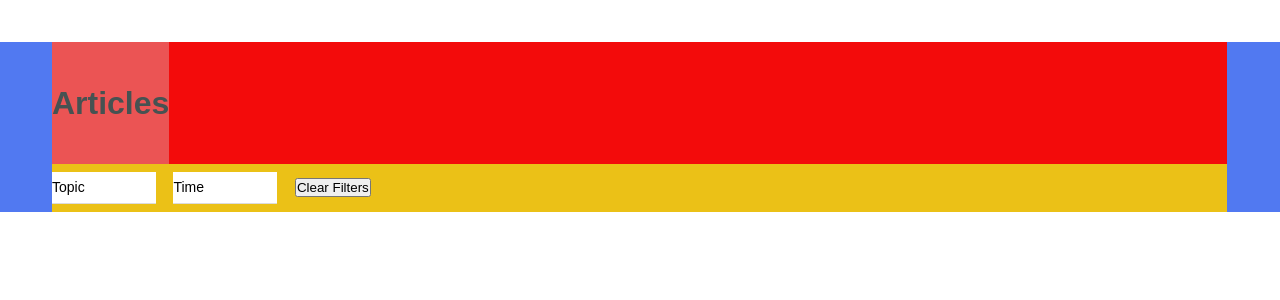
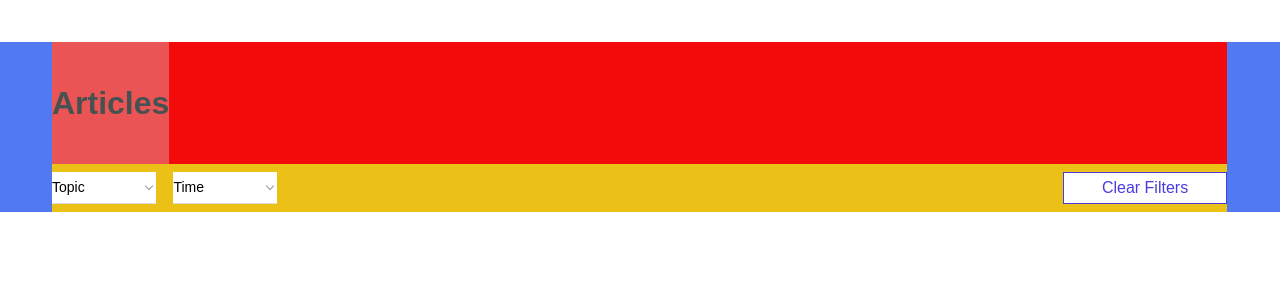
Before and after one commit to LukaszKolodziejski/XXXL_Global-News-1, a React (Create React App) app: page / in a window 1280 px wide. Shown: the top 300 px of the page. Built offline with nearby package versions, Linux system fonts and the light colour scheme.

Commit message:
styles Clear Button

```diff
--- a/package.json
+++ b/package.json
@@ -3,6 +3,9 @@
   "version": "0.1.0",
   "private": true,
   "dependencies": {
+    "@fortawesome/fontawesome-svg-core": "^1.2.29",
+    "@fortawesome/free-solid-svg-icons": "^5.13.1",
+    "@fortawesome/react-fontawesome": "^0.1.11",
     "@testing-library/jest-dom": "^4.2.4",
     "@testing-library/react": "^9.5.0",
     "@testing-library/user-event": "^7.2.1",
--- a/src/components/Navigation/Filters/Filters.js
+++ b/src/components/Navigation/Filters/Filters.js
@@ -25,20 +25,26 @@ class Filters extends Component {
       <Fragment>
         <nav className={styles.Filters}>
           <div className={styles.Dropdown}>
-            <button className={styles.Dropbtn}>{dropdown[0].name}</button>
+            <button className={styles.Dropbtn}>
+              <span>{dropdown[0].name}</span>
+              <div className={styles.Dropbtn__arrow}></div>
+            </button>
             <div className={styles.Dropdown__content}>
               <div>{dropdown[0].kindOf[0]}</div>
               <div>{dropdown[0].kindOf[1]}</div>
             </div>
           </div>
           <div className={styles.Dropdown}>
-            <button className={styles.Dropbtn}>{dropdown[1].name}</button>
+            <button className={styles.Dropbtn}>
+              <span>{dropdown[1].name}</span>
+              <div className={styles.Dropbtn__arrow}></div>
+            </button>
             <div className={styles.Dropdown__content}>
               <div>{dropdown[1].kindOf[0]}</div>
               <div>{dropdown[1].kindOf[1]}</div>
             </div>
           </div>
-          <button className="clear">Clear Filters</button>
+          <button className={styles.Clearbtn}>Clear Filters</button>
         </nav>
       </Fragment>
     );
--- a/src/components/Navigation/Filters/css/Filters.module.css
+++ b/src/components/Navigation/Filters/css/Filters.module.css
@@ -49,4 +49,31 @@
   text-align: left;
   cursor: pointer;
 }
+
+.Dropbtn__arrow {
+  display: inline-block;
+  float: right;
+  border-right: 1.5px solid #969696;
+  border-bottom: 1.5px solid #969696;
+  height: 6px;
+  width: 6px;
+  -webkit-transform: rotate(45deg);
+          transform: rotate(45deg);
+  margin: 4px;
+}
+
+.Clearbtn {
+  float: right;
+  background: #ffffff;
+  border: 1px solid #493be1;
+  height: 32px;
+  width: 164px;
+  font-size: 16px;
+  line-height: 16px;
+  -webkit-box-align: center;
+      -ms-flex-align: center;
+          align-items: center;
+  text-align: center;
+  color: #493be1;
+}
 /*# sourceMappingURL=Filters.module.css.map */
--- a/src/components/Navigation/Filters/scss/Filters.module.scss
+++ b/src/components/Navigation/Filters/scss/Filters.module.scss
@@ -46,4 +46,28 @@
   line-height: 16px;
   text-align: left;
   cursor: pointer;
+
+  &__arrow {
+    display: inline-block;
+    float: right;
+    border-right: 1.5px solid #969696;
+    border-bottom: 1.5px solid #969696;
+    height: 6px;
+    width: 6px;
+    transform: rotate(45deg);
+    margin: 4px;
+  }
 }
+
+.Clearbtn {
+  float: right;
+  background: #ffffff;
+  border: 1px solid #493be1;
+  height: 32px;
+  width: 164px;
+  font-size: 16px;
+  line-height: 16px;
+  align-items: center;
+  text-align: center;
+  color: #493be1;
+}
```
Also changed, not shown: 2 other files (tests, documents, lock files or other folders).
